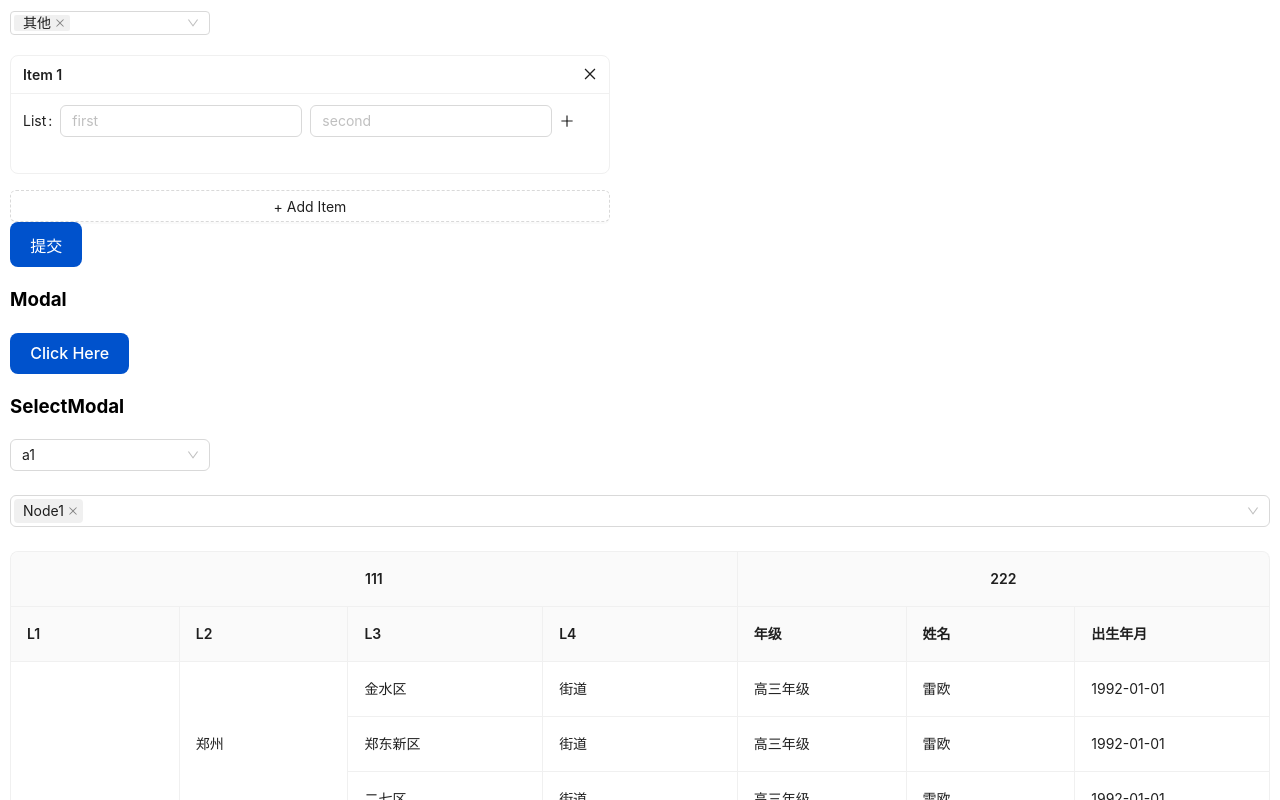
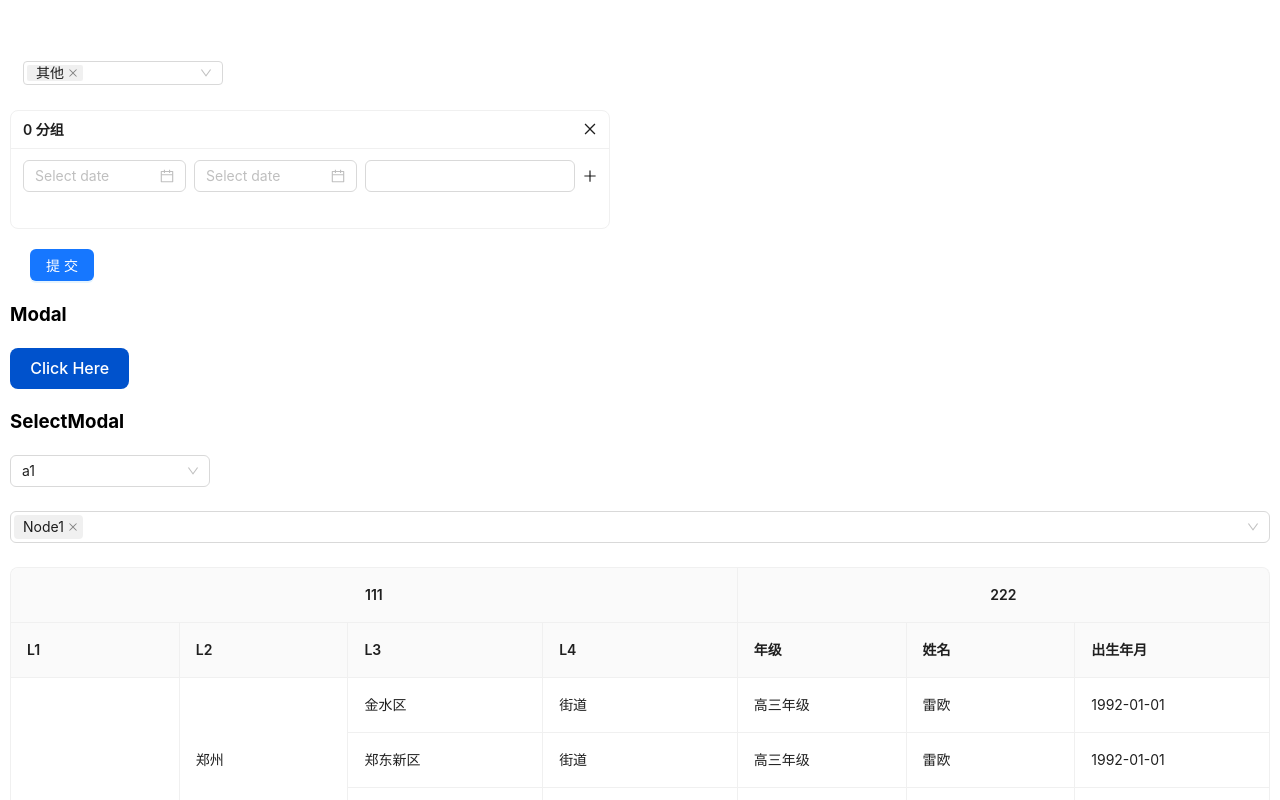
Before and after one commit to minsion/react-components, a React (Vite) app: page / in a window 1280 px wide. Shown: the top 800 px of the page. Built offline with nearby package versions, Linux system fonts and the light colour scheme.

Commit message:
时间计算

```diff
--- a/src/App.jsx
+++ b/src/App.jsx
@@ -1,6 +1,6 @@
 
 import { CloseOutlined, MinusCircleOutlined, PlusOutlined } from '@ant-design/icons';
-import { Button, Card, Form, Input, Modal, Select, Space } from 'antd';
+import { Button, Card, DatePicker, Form, Input, Modal, Select, Space, message } from 'antd';
 import dayjs from 'dayjs';
 import { useCallback, useEffect, useRef, useState } from 'react';
 import { Accordion, AccordionItem } from './components/Accordion/Accordion';
@@ -19,7 +19,9 @@ function App() {
   const [dialogVisible2, setDialogVisible2] = useState(false);
   const [data, setData] = useState({});
   const [selectModalVisible, setSelectModalVisible] = useState(false);
-  const [groupData, setGroupData] = useState(['20']);
+  const [groupData, setGroupData] = useState([
+    {label: '其他', value: '20', list: [{name: 0, key: 0, isListField: true, fieldKey: 0}]}
+  ]);
   const options = [];
   for (let i = 10; i < 36; i++) {
     options.push({
@@ -110,33 +112,30 @@ for (let i = 10; i < 36; i++) {
   const onFinish = async () => {
     const values = await urlForm.validateFields();
   }
-  const handleGroup = (val) => {
-    console.log(999, val, groupData);
+  const handleOnSelet = (val) => {
+    setGroupData([...groupData, Object.assign(val, {list: [{name: 0, key: 0}]})])
+  }
+  const handleOnDeselect = (val) => {
+    const filterResult = groupData.filter(item => item.key !== val.key)
+    setGroupData(filterResult)
   }
   const handleDynamicSubmit = async () => {
     const values = await dynamicForm.validateFields();
     console.log(666, values);
   }
+  const handleAdd = (val, callback, data) => {
+    console.log(111, val, data)
+    setGroupData([...groupData, val])
+    callback(data)
+  }
+  const getDaysDiffBetweenDates = (startDateString, endDateString) => {
+    const startDate = new Date(startDateString);
+    const endDate = new Date(endDateString);
+    return (endDate - startDate) / (24 * 60 * 60 * 1000);
+  }
   return (
     <>
-        <Select
-          mode="multiple"
-          size='small'
-          placeholder="Please select"
-          style={{
-            width: '200px',
-            marginBottom: 20
-          }}
-          value={groupData}
-          options={[
-            {label: '开发', value: '10'},
-            {label: '其他', value: '20'},
-          ]}
-          onSelect={handleGroup}
-          onChange={(val) => {
-            setGroupData(val);
-          }}
-        />
+        <div className='wrapper-dynamic-form'>
           <div className='dynamic_form'>
             <Form
               form={dynamicForm}
@@ -149,8 +148,6 @@ for (let i = 10; i < 36; i++) {
                 items: [{list: [{}]}],
               }}
             >
-          {console.log(888, groupData)}
-
               <Form.List name="items">
                 {(fields, { add, remove }) => (
                   <div
@@ -160,10 +157,10 @@ for (let i = 10; i < 36; i++) {
                       flexDirection: 'column',
                     }}
                   >
-                {fields.map((field) => (
+                    {fields?.map((field, index) => (
                       <Card
                         size="small"
-                    title={`Item ${field.name + 1}`}
+                        title={`${field.name} 分组`}
                         key={field.key}
                         extra={
                           <CloseOutlined
@@ -173,9 +170,9 @@ for (let i = 10; i < 36; i++) {
                           />
                         }
                       >
-                    <Form.Item label="List">
+                        <Form.Item>
                           <Form.List name={[field.name, 'list']}>
-                        {(subFields, subOpt) => (
+                            {(subFields, subOpt, get) => (
                               <div
                                 style={{
                                   display: 'flex',
@@ -183,13 +180,46 @@ for (let i = 10; i < 36; i++) {
                                   rowGap: 16,
                                 }}
                               >
-                            {subFields.map((subField, subIndex) => (
+                                {subFields?.map((subField, subIndex) => (
                                   <Space key={subField.key}>
-                                <Form.Item noStyle name={[subField.name, 'first']}>
-                                  <Input placeholder="first" />
+                                    <Form.Item noStyle name={[subField.name, 'planStartTime']} rules={[{required: true, message: '请选择'}]}>
+                                      <DatePicker
+                                        format={'YYYY-MM-DD'}
+                                        onChange={(val) => {
+                                          const tempEndVal = dynamicForm.getFieldValue(['items',field.name, 'list', subField.name, 'planEndTime']);
+                                          const endVal = dayjs(tempEndVal).format('YYYY-MM-DD');
+                                          const startVal = dayjs(val).format('YYYY-MM-DD');
+                                          const diffDay = getDaysDiffBetweenDates(startVal, endVal);
+                                          if(tempEndVal && diffDay < 0) {
+                                            dynamicForm.setFieldValue(['items', field.name, 'list', subField.name, 'planStartTime'], 0);
+                                            dynamicForm.setFieldValue(['items', field.name, 'list', subField.name, 'planDay'], 0);
+                                            message.error('开始时间不能大于结束时间')
+                                            return;
+                                          }
+                                          tempEndVal && dynamicForm.setFieldValue(['items', field.name, 'list', subField.name, 'planDay'], diffDay || 0)
+                                        }}
+                                      />
                                     </Form.Item>
-                                <Form.Item noStyle name={[subField.name, 'second']}>
-                                  <Input placeholder="second" />
+                                    <Form.Item noStyle name={[subField.name, 'planEndTime']}>
+                                      <DatePicker
+                                        format={'YYYY-MM-DD'}
+                                        onChange={(val) => {
+                                          const tempStartVal =  dynamicForm.getFieldValue(['items',field.name, 'list', subField.name, 'planStartTime'])
+                                          const startVal = dayjs(tempStartVal).format('YYYY-MM-DD');
+                                          const endVal = dayjs(val).format('YYYY-MM-DD');
+                                          const diffDay = getDaysDiffBetweenDates(startVal, endVal);
+                                          if(tempStartVal && diffDay < 0) {
+                                            dynamicForm.setFieldValue(['items', field.name, 'list', subField.name, 'planEndTime'], 0);
+                                            dynamicForm.setFieldValue(['items', field.name, 'list', subField.name, 'planDay'], 0);
+                                            message.error('结束时间不能小于开始时间')
+                                            return;
+                                          }
+                                          tempStartVal && dynamicForm.setFieldValue(['items', field.name, 'list', subField.name, 'planDay'], diffDay || 0)
+                                        }}
+                                      />
+                                    </Form.Item>
+                                    <Form.Item noStyle name={[subField.name, 'planDay']} rules={[{required: true}]}>
+                                      <Input />
                                     </Form.Item>
                                     {subFields.length > 1 ? <MinusCircleOutlined onClick={() => subOpt.remove(subField.name)} /> : null}
                                     {subFields.length - subIndex === 1 ? <PlusOutlined onClick={() => subOpt.add()} /> : null}
@@ -199,17 +229,38 @@ for (let i = 10; i < 36; i++) {
                             )}
                           </Form.List>
                         </Form.Item>
+                        {index === 0 && (
+                          <div className="select-btn">
+                            <Select
+                              mode="multiple"
+                              size='small'
+                              placeholder="Please select"
+                              style={{
+                                width: '200px',
+                                marginBottom: 20
+                              }}
+                              value={groupData}
+                              labelInValue
+                              options={[
+                                {label: '开发', value: '10'},
+                                {label: '其他', value: '20'},
+                              ]}
+                              onSelect={(val) => handleAdd(val, add, {list: [{}]})}
+                              onDeselect={handleOnDeselect}
+                            />
+                          </div>
+                        )}
                       </Card>
                     ))}
 
-                <Button type="dashed" onClick={() => add({list: [{}]})} block>
-                  + Add Item
-                </Button>
                   </div>
                 )}
               </Form.List>
             </Form>
-        <button onClick={handleDynamicSubmit}>提交</button>
+            <div style={{margin: 20}}>
+            <Button type='primary' onClick={handleDynamicSubmit}>提交</Button>
+            </div>
+          </div>
         </div>
       <div className='wrapper-tag-input'>
         <h3>Modal</h3>
--- a/src/index.css
+++ b/src/index.css
@@ -45,3 +45,11 @@ button:hover {
 .select-hidden.ant-select-dropdown{
   display: none;
 }
+.wrapper-dynamic-form{
+  position: relative;
+  margin-top: 100px;
+}
+.select-btn {
+  position: absolute;
+  top: -50px;
+}
```
Lines whose indentation alone changed are shown as unchanged.
